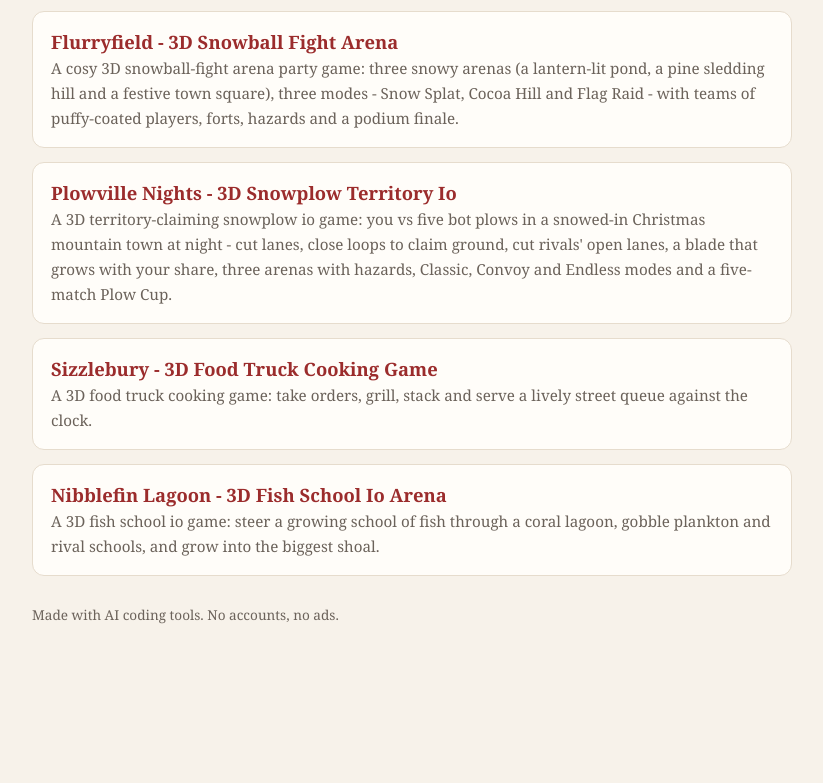
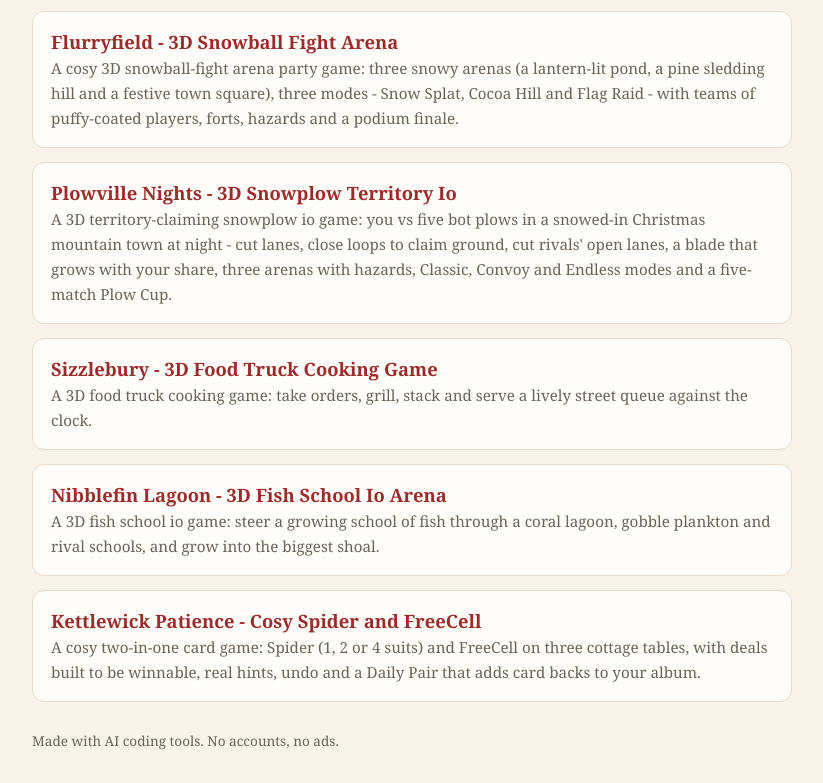
Before and after one commit to trumpifyshopify-ctrl/demos, a plain HTML site: page index.html in a window 1280 px wide. Shown: the part 2753-3536 px from the top of the page, without its empty margins (228-1051 px from the left). Before the commit the page ends 3410 px from the top, so only its background shows below. Drawn offline with Linux system fonts and the light colour scheme.

Commit message:
Add Cosy Spider and FreeCell to the demos list

```diff
--- a/index.html
+++ b/index.html
@@ -47,7 +47,7 @@ footer{margin-top:28px;color:var(--muted);font-size:.85rem}
 <li><a href="3d-pinball-table-game/"><b>Flipperwhirl</b><span>A 3D pinball game on a seaside carnival pier at sunset: three tables with ramps, orbits, spinners and drop targets, Captain Pip the toy puffin who wakes up for his own mode, multiball with jackpots and a wizard mode finale.</span></a></li>
       <li><a href="60-second-party-games/"><b>Sparkle Sixty Showdown</b><span>A party host app of one-minute challenges with household items for a cozy Christmas family party: a giant TV timer, 2 to 8 teams, a live scoreboard, a podium with confetti, printable cards and a champion certificate, hosted by Tuxley the penguin.</span></a></li>
 <li><a href="3d-snowball-fight-game/"><b>Flurryfield - 3D Snowball Fight Arena</b><span>A cosy 3D snowball-fight arena party game: three snowy arenas (a lantern-lit pond, a pine sledding hill and a festive town square), three modes - Snow Splat, Cocoa Hill and Flag Raid - with teams of puffy-coated players, forts, hazards and a podium finale.</span></a></li>
-<li><a href="3d-snowplow-territory-io-game/"><b>Plowville Nights - 3D Snowplow Territory Io</b><span>A 3D territory-claiming snowplow io game: you vs five bot plows in a snowed-in Christmas mountain town at night - cut lanes, close loops to claim ground, cut rivals' open lanes, a blade that grows with your share, three arenas with hazards, Classic, Convoy and Endless modes and a five-match Plow Cup.</span></a></li><li><a href="3d-food-truck-cooking-game/"><b>Sizzlebury - 3D Food Truck Cooking Game</b><span>A 3D food truck cooking game: take orders, grill, stack and serve a lively street queue against the clock.</span></a></li><li><a href="3d-fish-school-io-game/"><b>Nibblefin Lagoon - 3D Fish School Io Arena</b><span>A 3D fish school io game: steer a growing school of fish through a coral lagoon, gobble plankton and rival schools, and grow into the biggest shoal.</span></a></li></ul>
+<li><a href="3d-snowplow-territory-io-game/"><b>Plowville Nights - 3D Snowplow Territory Io</b><span>A 3D territory-claiming snowplow io game: you vs five bot plows in a snowed-in Christmas mountain town at night - cut lanes, close loops to claim ground, cut rivals' open lanes, a blade that grows with your share, three arenas with hazards, Classic, Convoy and Endless modes and a five-match Plow Cup.</span></a></li><li><a href="3d-food-truck-cooking-game/"><b>Sizzlebury - 3D Food Truck Cooking Game</b><span>A 3D food truck cooking game: take orders, grill, stack and serve a lively street queue against the clock.</span></a></li><li><a href="3d-fish-school-io-game/"><b>Nibblefin Lagoon - 3D Fish School Io Arena</b><span>A 3D fish school io game: steer a growing school of fish through a coral lagoon, gobble plankton and rival schools, and grow into the biggest shoal.</span></a></li><li><a href="cosy-spider-freecell-game/"><b>Kettlewick Patience - Cosy Spider and FreeCell</b><span>A cosy two-in-one card game: Spider (1, 2 or 4 suits) and FreeCell on three cottage tables, with deals built to be winnable, real hints, undo and a Daily Pair that adds card backs to your album.</span></a></li></ul>
 <footer>Made with AI coding tools. No accounts, no ads.</footer>
 </main>
 </body>
```
